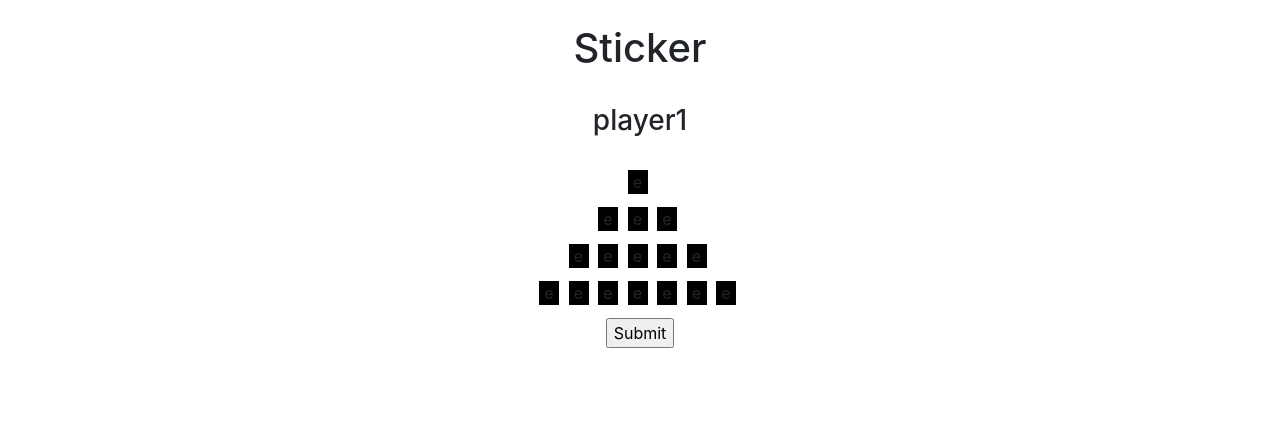
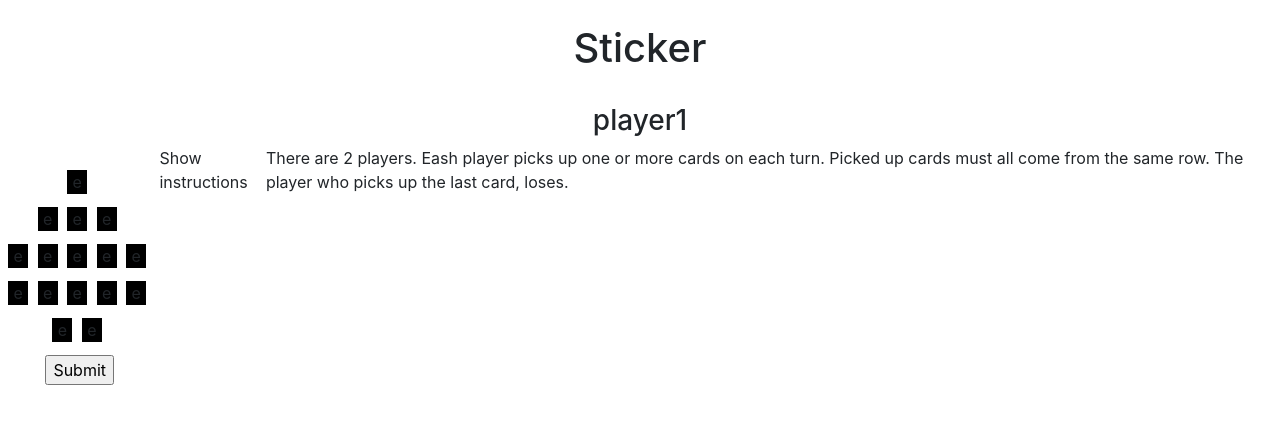
Before and after one commit to HyoMiYing/web-sticker, a Django app: page / in a window 1280 px wide. Shown: the top 424 px of the page. Run offline with Django 3.2, Linux system fonts and the light colour scheme; some libraries are stand-ins or nearby versions.

Commit message:
Extended functional test and written game rules in HTML

```diff
--- a/user_web_interface/templates/home.html
+++ b/user_web_interface/templates/home.html
@@ -73,6 +73,13 @@
             <br>
             <input type="submit" value="Submit">
         </form>
+	<a>Show instructions</a>
+	<div id="id_game_rules">
+	There are 2 players.
+	Eash player picks up one or more cards on each turn.
+	Picked up cards must all come from the same row.
+	The player who picks up the last card, loses.
+	</div>
     </div>
     <script>
         // Add breakspaces
```
Also changed, not shown: functional_tests/tests.py (+17 -1 lines).
